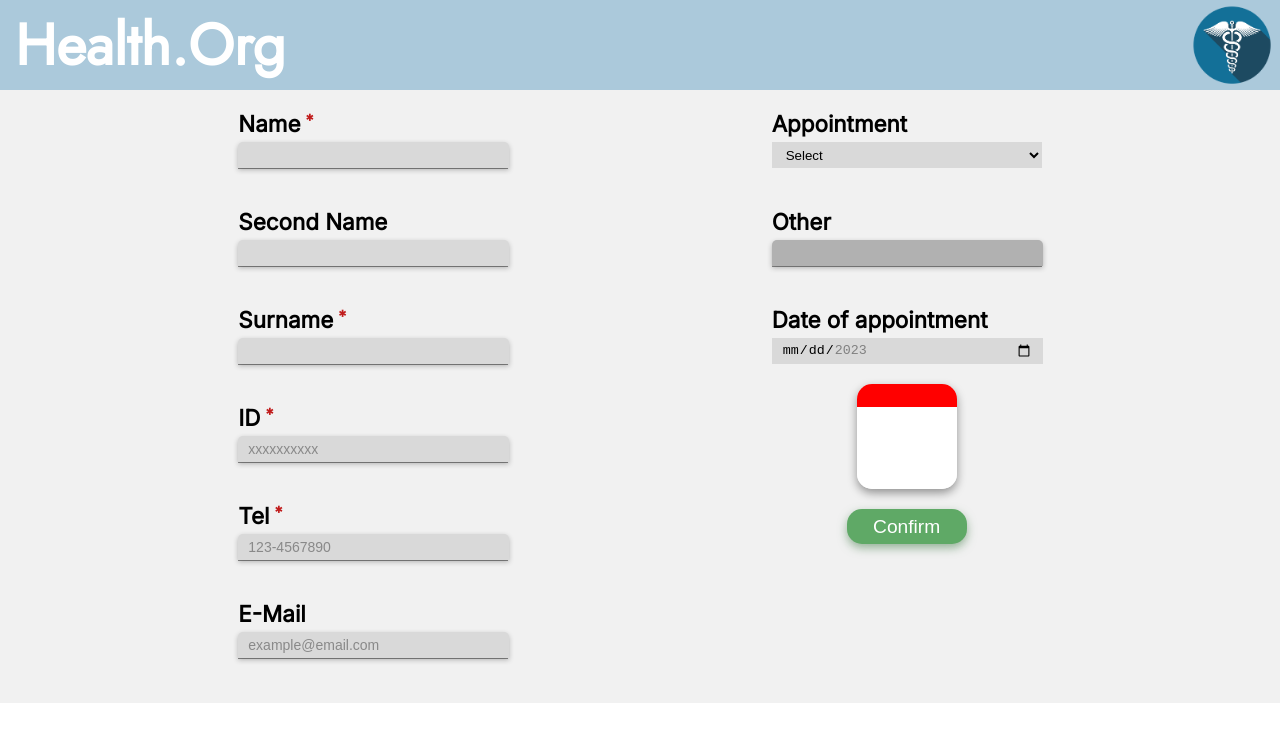
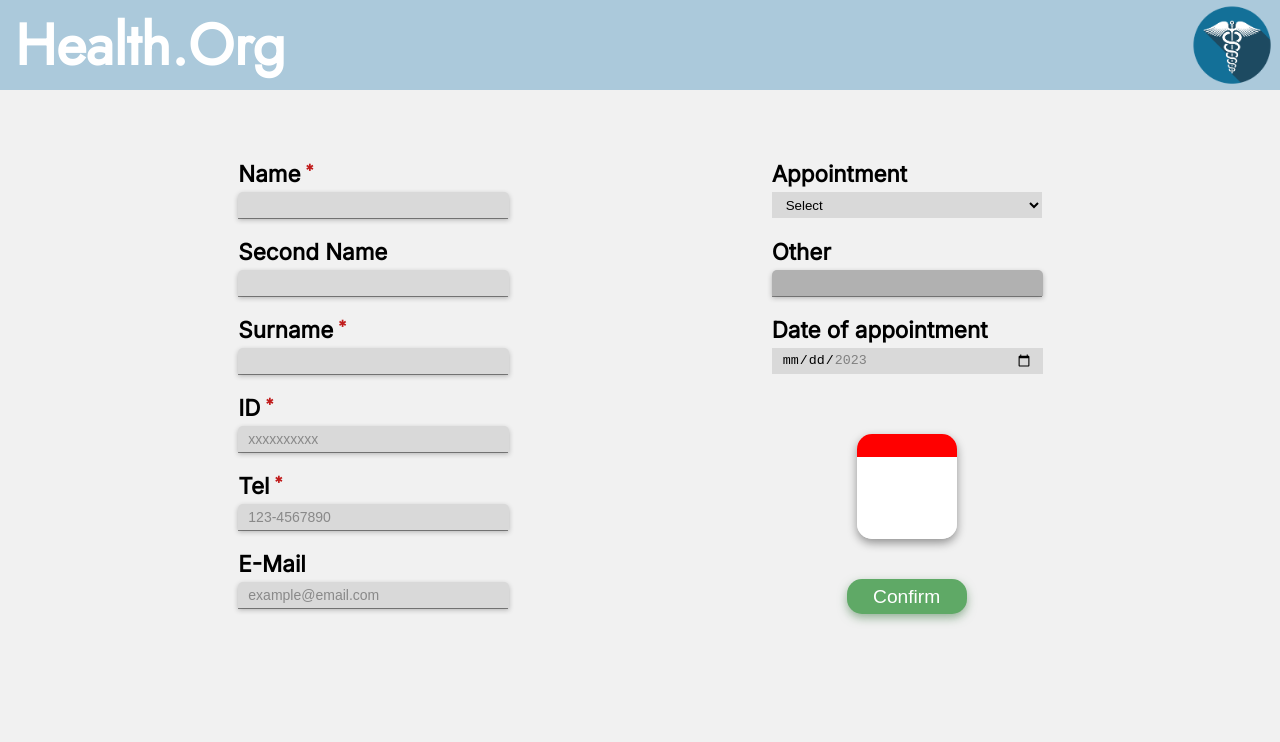
Before and after one commit to arizaxel16/Parcial_II, an Angular app in the folder Parcial_II/: page / in a window 1280 px wide. Shown: the top 742 px of the page. Built offline with nearby package versions, Linux system fonts and the light colour scheme.

Commit message:
css overhaul

```diff
--- a/Parcial_II/src/app/app.component.css
+++ b/Parcial_II/src/app/app.component.css
@@ -5,6 +5,7 @@
     flex-direction: column;
     height: 100vh;
     width: 100vw;
+    background-color: #F1F1F1;
     min-width: 350px;
 }
 
@@ -20,7 +21,8 @@
     align-items: center;
     flex-direction: row;
     background-color: #F1F1F1;
-    padding-bottom: 25px;
+    padding-bottom: 50px;
+    margin: 50px 0px 20px 0px;
 }
 
 .column {
--- a/Parcial_II/src/app/appointment-type-selector/appointment-type-selector.component.css
+++ b/Parcial_II/src/app/appointment-type-selector/appointment-type-selector.component.css
@@ -10,7 +10,7 @@
     display: flex;
     justify-content: center;
     flex-direction: column;
-    margin: 20px 0px;
+    margin-top: 20px;
     width: 270px;
 }
 
--- a/Parcial_II/src/app/calendar/calendar.component.css
+++ b/Parcial_II/src/app/calendar/calendar.component.css
@@ -48,5 +48,5 @@ h4 {
     border-radius: 15px;
     box-shadow: 0px 4px 10px 0px #00000065;
     padding-bottom: 5px;
-    margin-bottom: 20px;
+    margin: 40px 0px;
 }
--- a/Parcial_II/src/app/user-data/user-data.component.html
+++ b/Parcial_II/src/app/user-data/user-data.component.html
@@ -1,8 +1,12 @@
 <div class="user-data-container">
+    <form id="user-data-form">
         <div class="data-input_field-container">
-        <span><h2>Name</h2><h2 class="asterisk">*</h2></span>
+            <span>
+                <h2>Name</h2>
+                <h2 class="asterisk">*</h2>
+            </span>
             <div class="textInputWrapper">
-            <input class="textInput" type="text" name="name" id="name_input" maxlength="50">
+                <input class="textInput" type="text" name="name" id="name_input" maxlength="50" required>
             </div>
         </div>
         <div class="data-input_field-container">
@@ -12,21 +16,30 @@
             </div>
         </div>
         <div class="data-input_field-container">
-        <span><h2>Surname</h2><h2 class="asterisk">*</h2></span>
+            <span>
+                <h2>Surname</h2>
+                <h2 class="asterisk">*</h2>
+            </span>
             <div class="textInputWrapper">
-            <input class="textInput" type="text" name="surname" id="surname_input" maxlength="50">
+                <input class="textInput" type="text" name="surname" id="surname_input" maxlength="50" required>
             </div>
         </div>
         <div class="data-input_field-container">
-        <span><h2>ID</h2><h2 class="asterisk">*</h2></span>
+            <span>
+                <h2>ID</h2>
+                <h2 class="asterisk">*</h2>
+            </span>
             <div class="textInputWrapper">
-            <input class="textInput" type="number" name="id" id="id_input" placeholder="xxxxxxxxxx" maxlength="10" minlength="10">
+                <input class="textInput" type="number" name="id" id="id_input" placeholder="xxxxxxxxxx" maxlength="10" minlength="10" required>
             </div>
         </div>
         <div class="data-input_field-container">
-        <span><h2>Tel</h2><h2 class="asterisk">*</h2></span>
+            <span>
+                <h2>Tel</h2>
+                <h2 class="asterisk">*</h2>
+            </span>
             <div class="textInputWrapper">
-            <input class="textInput" type="tel" name="tel" id="tel_input" placeholder="123-4567890" maxlength="10" minlength="10">
+                <input class="textInput" type="tel" name="tel" id="tel_input" placeholder="123-4567890" maxlength="10" minlength="10" required>
             </div>
         </div>
         <div class="data-input_field-container">
@@ -35,4 +48,5 @@
                 <input class="textInput" type="email" name="email" id="email_input" placeholder="example@email.com">
             </div>
         </div>
+    </form>
 </div>
```
Lines whose indentation alone changed are shown as unchanged.
